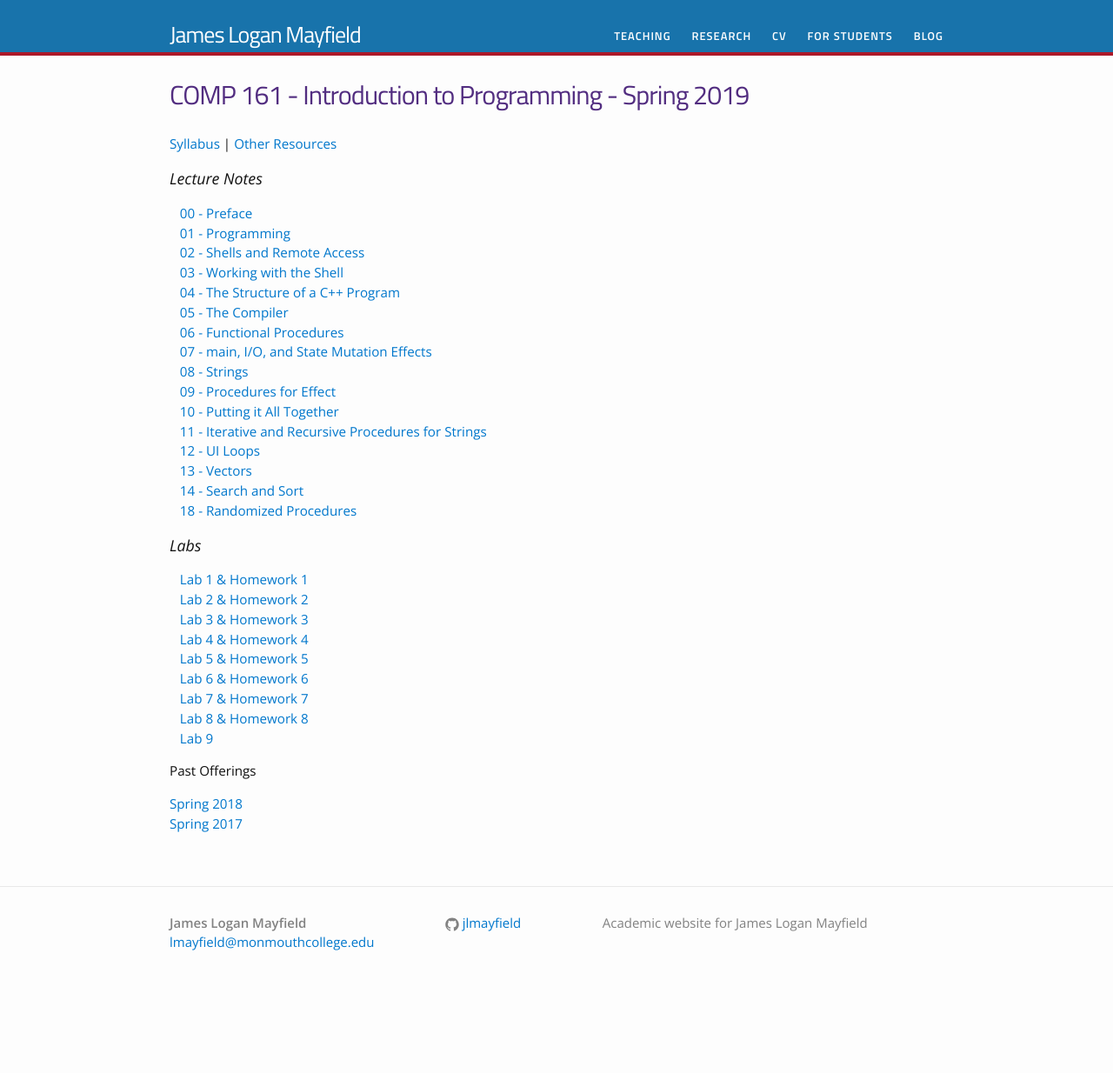
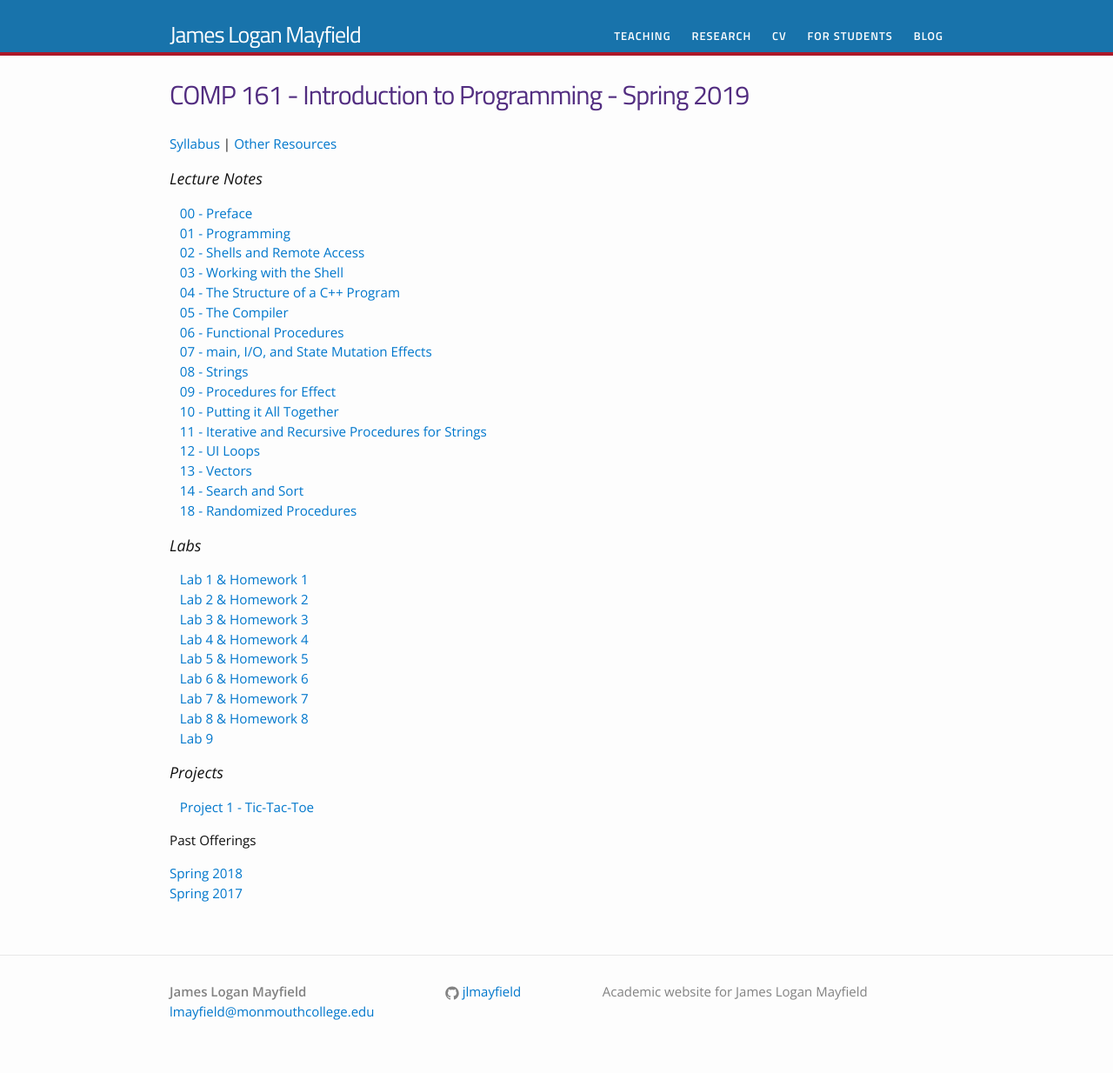
Before and after one commit to jlmayfield/jlmayfield.github.io, a Jekyll site: the page built from teaching/comp161.md, in a window 1280 px wide. Shown: the whole page at 87% size. Built offline with Jekyll 4.4.1, drawn with Linux system fonts in a browser that asks for light colours; before the commit the page ends 1155 px from its top, so only the background shows below that.

Commit message:
sp19. c161. added project1

```diff
--- a/teaching/comp161.md
+++ b/teaching/comp161.md
@@ -38,6 +38,11 @@ permalink: /teaching/COMP161/
 &nbsp;&nbsp;&nbsp;[Lab 8 & Homework 8](/teaching/COMP161/labs/comp161-lab8.pdf)
 &nbsp;&nbsp;&nbsp;[Lab 9](/teaching/COMP161/labs/comp161-lab9.pdf)
 
+
+### Projects
+
+&nbsp;&nbsp;&nbsp;[Project 1 - Tic-Tac-Toe](/teaching/COMP161/projects/comp161-proj1d.pdf)
+
 #### Past Offerings
 
 [Spring 2018](/teaching/COMP161/sp18/)
```
Also changed, not shown: 1 other file.
